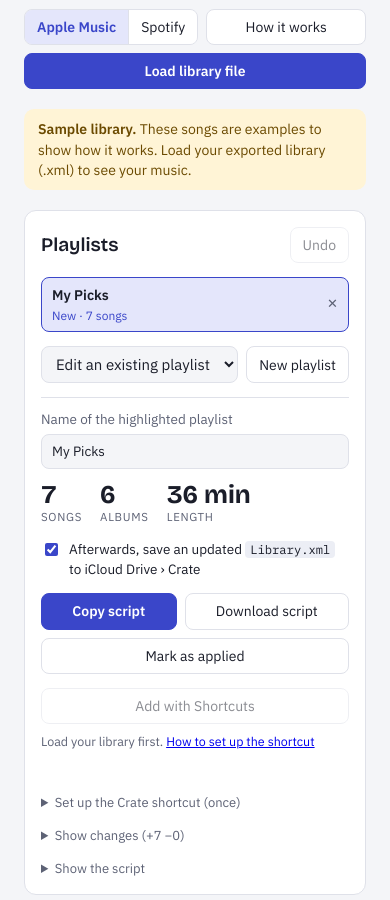
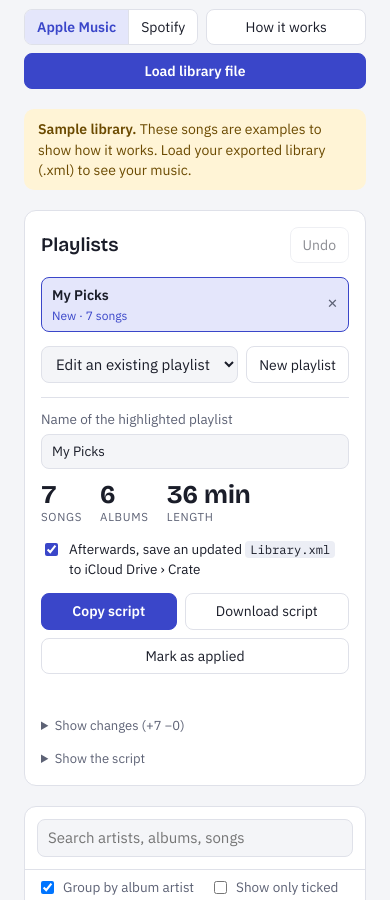
Before and after one commit to ramakocherlakota/crate-playlist-builder, a plain HTML site: page site/index.html in a window 390 px wide. Shown: the part 144-1044 px from the top of the page. Drawn offline with nearby package versions, Linux system fonts and the light colour scheme.

Commit message:
Show the Shortcuts option only on iPhone and iPad
On a Mac the AppleScript path does more (exact matching, removals,
renames), so hide 'Add with Shortcuts' and its setup there. iPadOS
reports a Mac user agent, so it's detected by touch points as well.

Co-Authored-By: Claude Opus 5.5 <noreply@anthropic.com>
Claude-Session: https://claude.ai/code/session_019xnCMgR85Zn81F54Gt6Ncx

```diff
--- a/site/index.html
+++ b/site/index.html
@@ -147,6 +147,8 @@ aside h2 { font-family: var(--font-display); font-weight: 600; font-size: 1.2rem
 .btns button { flex: 1 1 auto; }
 /* Which service the page is curating: Apple Music (file + script) or Spotify (applied directly). */
 body[data-source="spotify"] .apple-only, body[data-source="apple"] .spotify-only { display: none !important; }
+/* The Shortcuts path is for iPhone and iPad; on a Mac the script does more (exact matching, removals, renames). */
+body:not([data-ios]) .ios-only { display: none !important; }
 .source { display: inline-flex; border: 1px solid var(--line); border-radius: 8px; overflow: hidden; }
 .source button { border: 0; border-radius: 0; padding: 7px 12px; }
 .source button + button { border-left: 1px solid var(--line); }
@@ -273,10 +275,10 @@ textarea { width: 100%; height: 160px; font-family: var(--font-mono); font-size:
         <button type="button" id="shareBtn" hidden>Share script</button>
         <button type="button" id="appliedBtn" title="After you've run or sent this script, start counting changes from here">Mark as applied</button>
       </div>
-      <div class="btns apple-only">
+      <div class="btns apple-only ios-only">
         <button type="button" id="shortcutBtn" disabled>Add with Shortcuts</button>
       </div>
-      <p class="hint apple-only" id="shortcutHint"></p>
+      <p class="hint apple-only ios-only" id="shortcutHint"></p>
       <div class="btns spotify-only">
         <button class="primary" type="button" id="applyBtn" disabled>Apply to Spotify</button>
       </div>
@@ -287,7 +289,7 @@ textarea { width: 100%; height: 160px; font-family: var(--font-mono); font-size:
         <li>Allow it to control Music if macOS asks. The script only adds the songs you ticked (at the end) and removes the ones you unticked, so it's safe to run scripts from several devices, or the same one twice.</li>
         <li>On a phone: <strong>Share script</strong> → AirDrop to your Mac, then <strong>Mark as applied</strong> so the next script only has newer changes.</li>
       </ol>
-      <details class="apple-only setup" id="shortcutSetup">
+      <details class="apple-only ios-only setup" id="shortcutSetup">
         <summary>Set up the Crate shortcut (once)</summary>
         <p><strong>Add with Shortcuts</strong> adds songs to the highlighted playlist (or creates it) right on this device, without the Mac. With Sync Library on, the change reaches your other devices. It only does the additions: any removals or a rename stay pending for the Mac script, or doing by hand in Music.</p>
         <p>In the Shortcuts app, tap <strong>+</strong> and name the new shortcut exactly <code>Crate Add Songs</code>. Then add these actions in order (tap a blue field to pick a variable):</p>
@@ -355,6 +357,8 @@ textarea { width: 100%; height: 160px; font-family: var(--font-mono); font-size:
   if (SP.isReturningFromSignIn()) source = "spotify";
   try { localStorage.setItem(SOURCE_KEY, source); } catch (e) {}
   document.body.dataset.source = source;
+  // iPadOS reports itself as a Mac, so also check for a touch screen.
+  if (/iPhone|iPad|iPod/.test(navigator.userAgent) || (/Macintosh/.test(navigator.userAgent) && navigator.maxTouchPoints > 1)) document.body.dataset.ios = "";
   const K = key => source === "spotify" ? "spotify:" + key : key;  // storage key for this source
   document.querySelectorAll(".source button").forEach(b => {
     b.setAttribute("aria-pressed", String(b.dataset.source === source));
```
